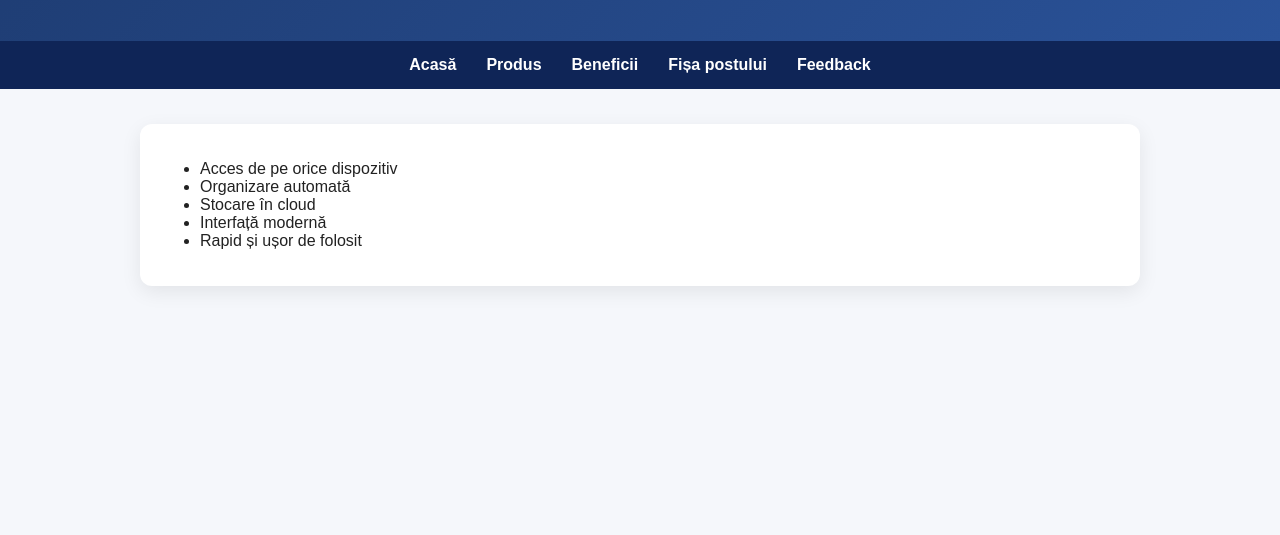
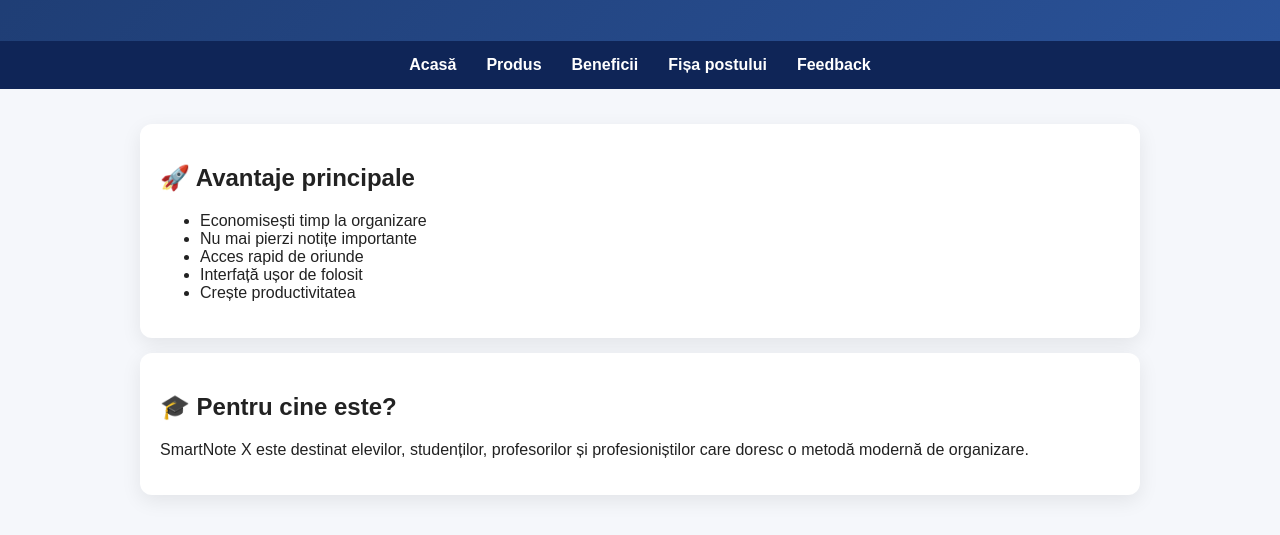
Before and after one commit to Moraru-Laurentiu/SmartNote-x, a plain HTML site: page beneficii.html in a window 1280 px wide. Shown: the part 119-654 px from the top of the page. Drawn offline with Linux system fonts and the light colour scheme.

Commit message:
Update beneficii.html

```diff
--- a/beneficii.html
+++ b/beneficii.html
@@ -23,13 +23,22 @@
 <section>
 
 <div class="card">
+<h2>🚀 Avantaje principale</h2>
 <ul>
-<li>Acces de pe orice dispozitiv</li>
-<li>Organizare automată</li>
-<li>Stocare în cloud</li>
-<li>Interfață modernă</li>
-<li>Rapid și ușor de folosit</li>
+<li>Economisești timp la organizare</li>
+<li>Nu mai pierzi notițe importante</li>
+<li>Acces rapid de oriunde</li>
+<li>Interfață ușor de folosit</li>
+<li>Crește productivitatea</li>
 </ul>
+</div>
+
+<div class="card">
+<h2>🎓 Pentru cine este?</h2>
+<p>
+SmartNote X este destinat elevilor, studenților, profesorilor și profesioniștilor
+care doresc o metodă modernă de organizare.
+</p>
 </div>
 
 </section>
```
